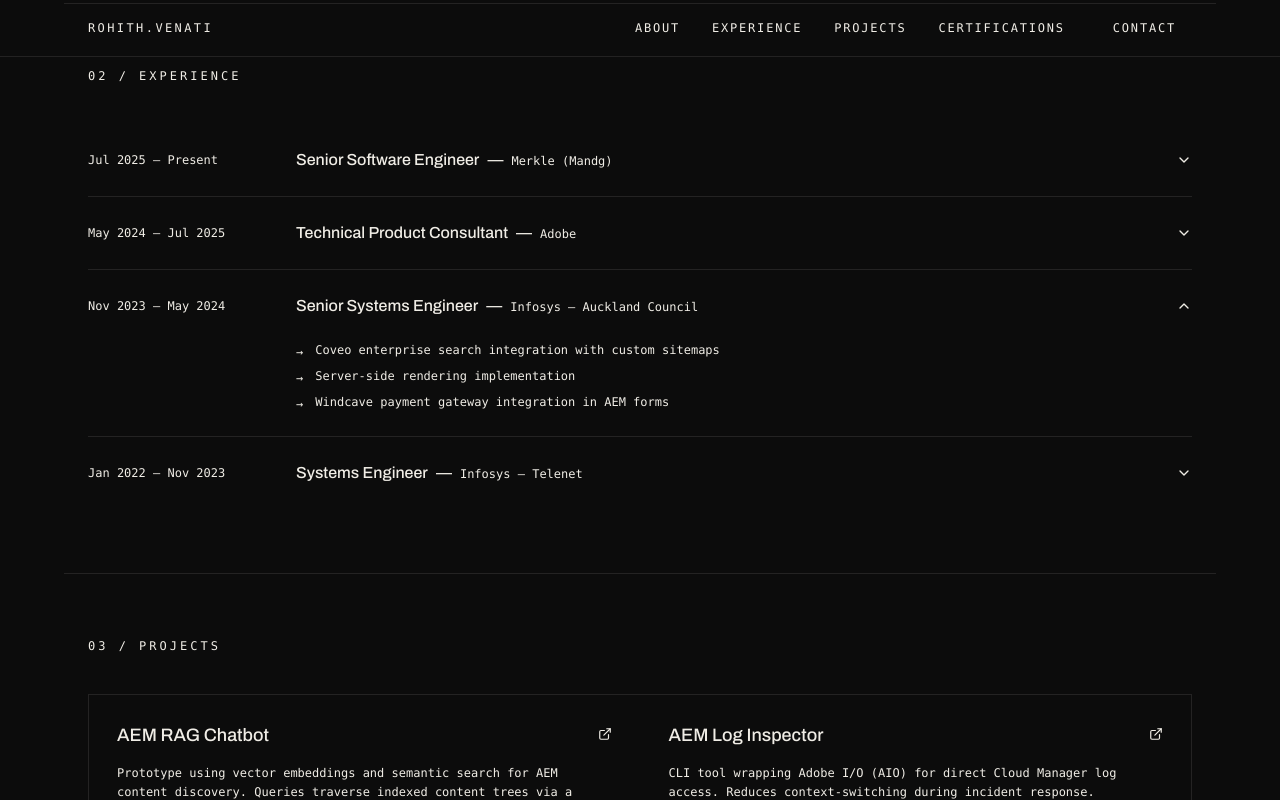
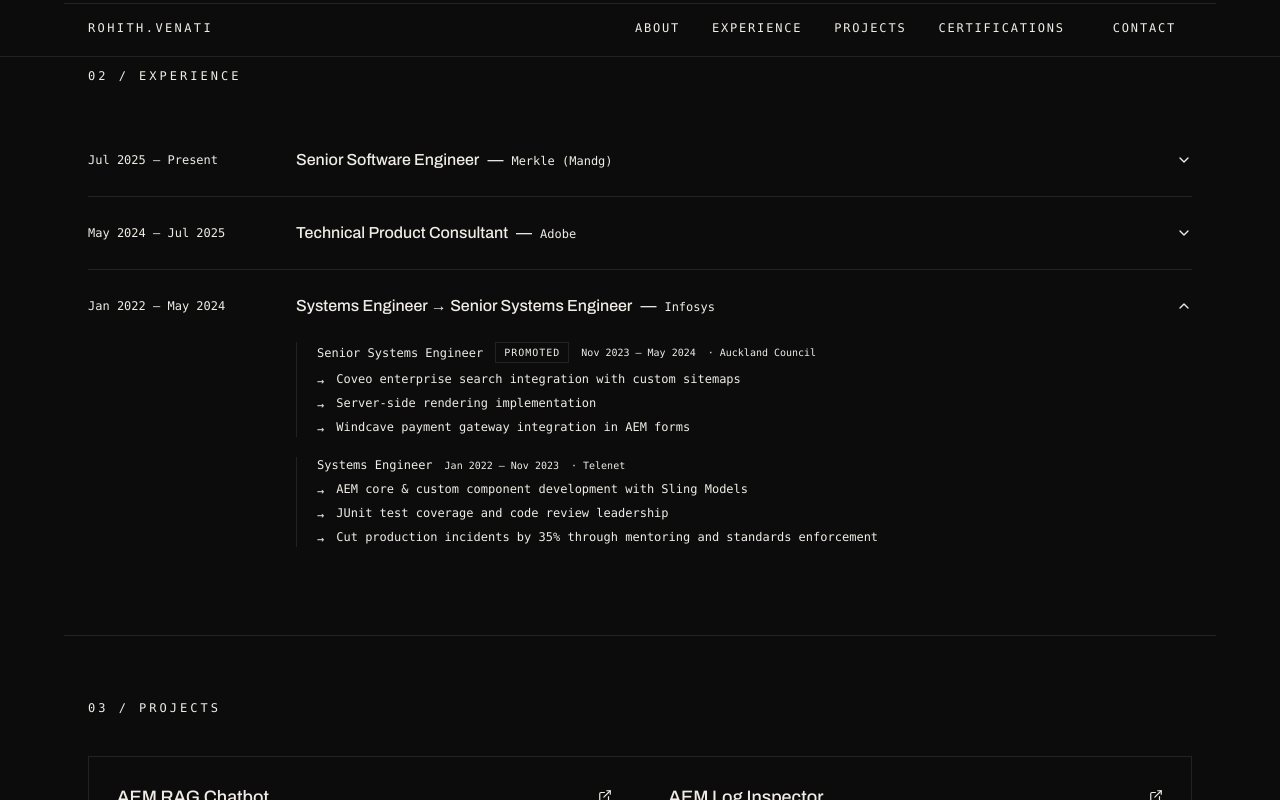
Before and after one commit to RohithV16/RedesignProfilePage, a React (Vite) app: page / in a window 1280 px wide. Both pictures are taken after a click on the button 640 px from the left and 1264 px from the top of the page. Shown: the part 864-1664 px from the top of the page. Built offline with nearby package versions, Linux system fonts and the light colour scheme.

Commit message:
Update files from Figma Make

```diff
--- a/src/app/App.tsx
+++ b/src/app/App.tsx
@@ -32,9 +32,16 @@ const EXPERIENCE = [
     ],
   },
   {
+    period: "Jan 2022 — May 2024",
+    role: "Systems Engineer",
+    company: "Infosys",
+    transition: true,
+    highlights: [],
+    roles: [
+      {
         period: "Nov 2023 — May 2024",
         role: "Senior Systems Engineer",
-    company: "Infosys — Auckland Council",
+        client: "Auckland Council",
         highlights: [
           "Coveo enterprise search integration with custom sitemaps",
           "Server-side rendering implementation",
@@ -44,11 +51,13 @@ const EXPERIENCE = [
       {
         period: "Jan 2022 — Nov 2023",
         role: "Systems Engineer",
-    company: "Infosys — Telenet",
+        client: "Telenet",
         highlights: [
           "AEM core & custom component development with Sling Models",
           "JUnit test coverage and code review leadership",
           "Cut production incidents by 35% through mentoring and standards enforcement",
+        ],
+      },
     ],
   },
 ];
@@ -228,7 +237,7 @@ function Experience() {
     <section id="Experience" className="py-16 px-6 max-w-6xl mx-auto border-t border-border">
       <SectionLabel>02 / Experience</SectionLabel>
       <div className="divide-y divide-border">
-        {EXPERIENCE.map((job, i) => (
+        {EXPERIENCE.map((job: any, i: number) => (
           <div key={i} className="group">
             <button
               className="w-full py-6 flex items-start md:items-center justify-between gap-4 text-left"
@@ -238,7 +247,7 @@ function Experience() {
                 <span className="font-mono text-xs text-muted-foreground w-44 shrink-0">{job.period}</span>
                 <div>
                   <span className="text-foreground font-medium" style={{ fontFamily: "'Archivo', sans-serif" }}>
-                    {job.role}
+                    {job.transition ? `${job.roles[1].role} → ${job.roles[0].role}` : job.role}
                   </span>
                   <span className="text-muted-foreground mx-2 hidden md:inline">—</span>
                   <span className="font-mono text-xs text-primary block md:inline mt-0.5 md:mt-0">{job.company}</span>
@@ -248,15 +257,44 @@ function Experience() {
                 {expanded === i ? <ChevronUp size={16} /> : <ChevronDown size={16} />}
               </span>
             </button>
-            {expanded === i && (
+
+            {expanded === i && !job.transition && (
               <ul className="pb-6 pl-0 md:pl-52 space-y-2">
-                {job.highlights.map((h, j) => (
+                {job.highlights.map((h: string, j: number) => (
                   <li key={j} className="flex items-start gap-3 font-mono text-xs text-muted-foreground">
                     <span className="text-primary mt-0.5 shrink-0">→</span>
                     {h}
                   </li>
                 ))}
               </ul>
+            )}
+
+            {expanded === i && job.transition && (
+              <div className="pb-6 pl-0 md:pl-52 space-y-5">
+                {job.roles.map((r: any, j: number) => (
+                  <div key={j} className="relative pl-5 border-l border-border">
+                    {/* promotion badge on first role */}
+                    <div className="flex flex-wrap items-center gap-3 mb-2">
+                      <span className="font-mono text-xs text-foreground font-medium">{r.role}</span>
+                      {j === 0 && (
+                        <span className="font-mono text-[10px] tracking-widest uppercase px-2 py-0.5 border border-primary text-primary">
+                          Promoted
+                        </span>
+                      )}
+                      <span className="font-mono text-[10px] text-muted-foreground">{r.period}</span>
+                      <span className="font-mono text-[10px] text-primary">· {r.client}</span>
+                    </div>
+                    <ul className="space-y-1.5">
+                      {r.highlights.map((h: string, k: number) => (
+                        <li key={k} className="flex items-start gap-3 font-mono text-xs text-muted-foreground">
+                          <span className="text-primary mt-0.5 shrink-0">→</span>
+                          {h}
+                        </li>
+                      ))}
+                    </ul>
+                  </div>
+                ))}
+              </div>
             )}
           </div>
         ))}
```
Lines whose indentation alone changed are shown as unchanged.
